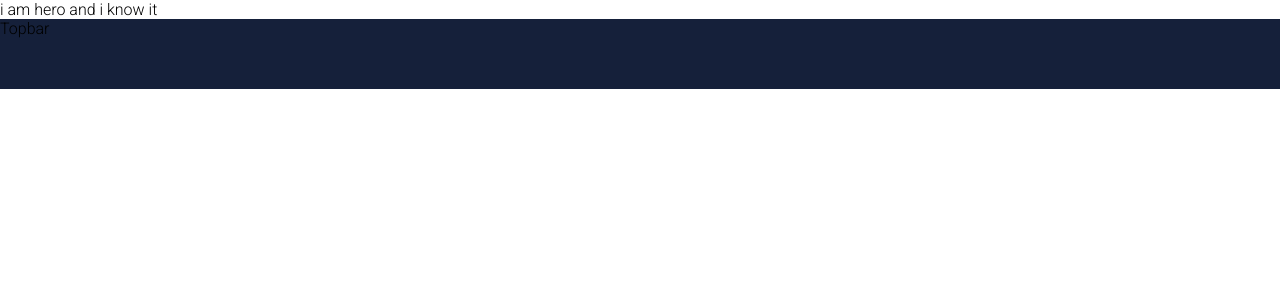
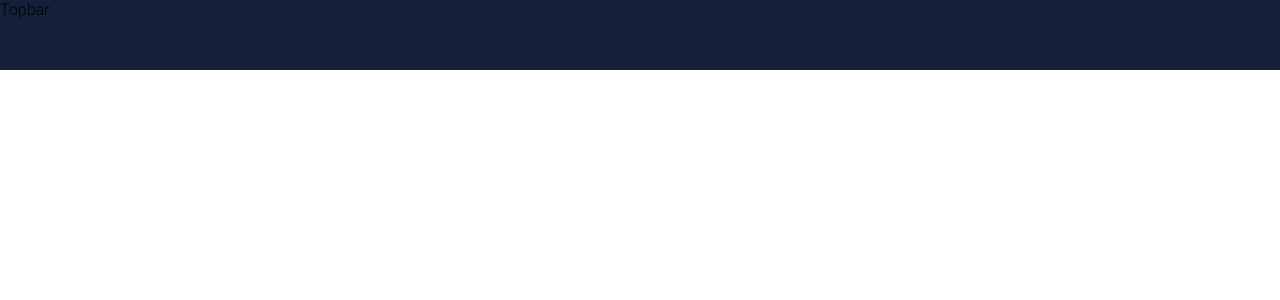
Before and after one commit to HarshjeetTomar/myprofile, a React (Create React App) app: page / in a window 1280 px wide. Shown: the top 300 px of the page. Built offline with nearby package versions, Linux system fonts and the light colour scheme.

Commit message:
create branch and saving there

```diff
--- a/src/App.js
+++ b/src/App.js
@@ -2,7 +2,7 @@ import Topbar from './components/topbar/Topbar.jsx'
 function App() {
   return (
     <div className="App">
-      i am hero and i know it
+
      <Topbar/>
     </div>
   );
```
